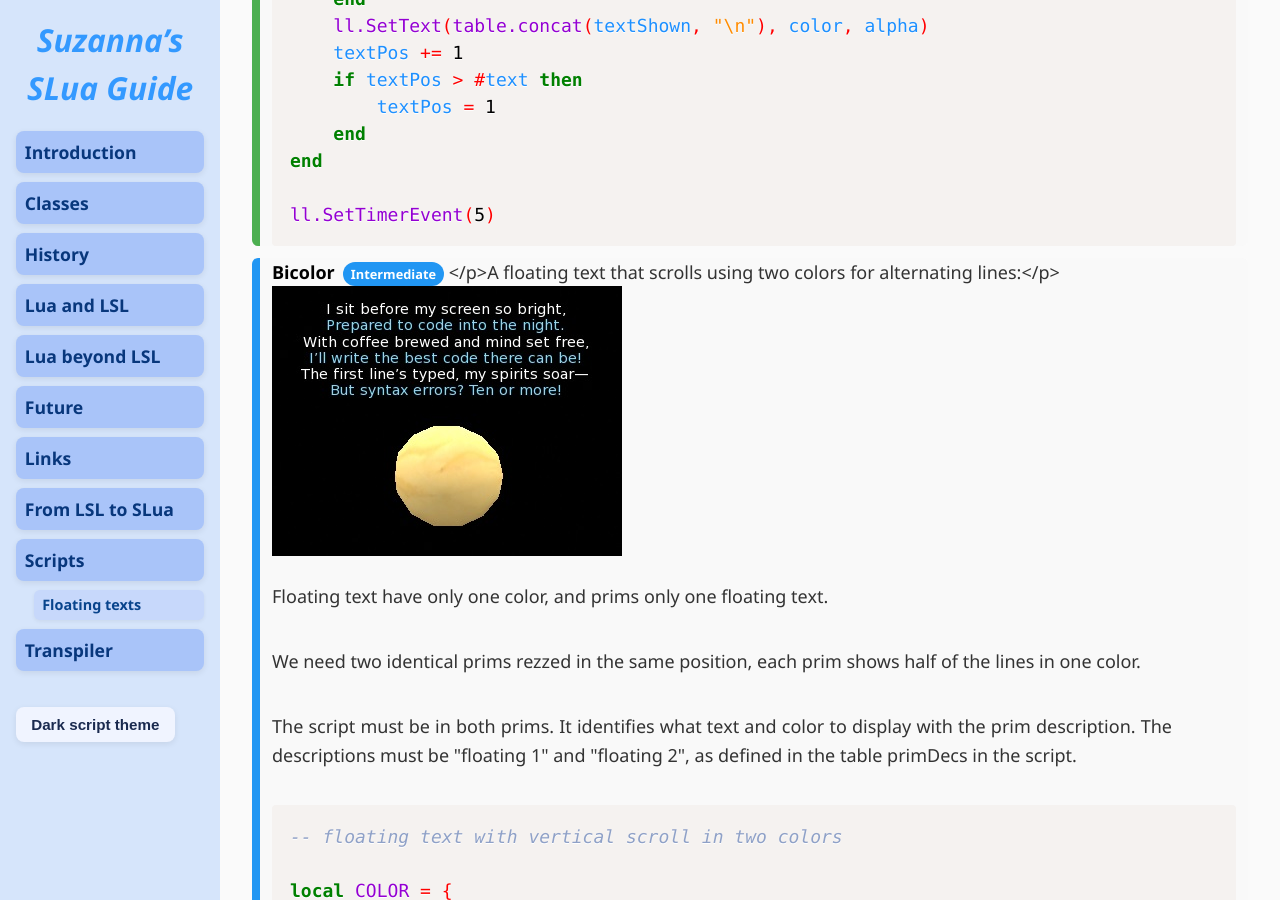
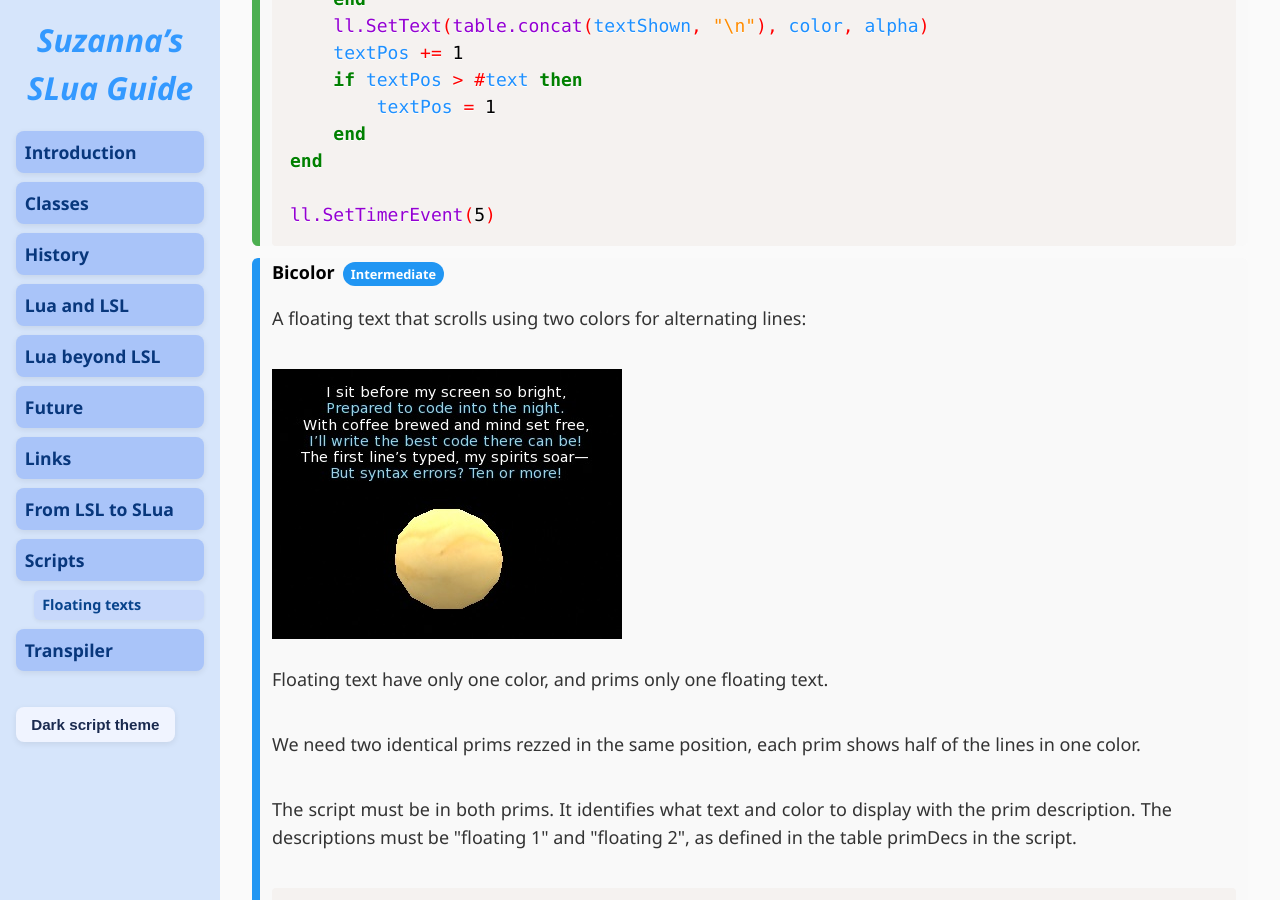
Before and after one commit to Suzanna-Linn/slua, a Jekyll site: the page built from docs/scripts-floating-texts.md, in a window 1280 px wide and 900 px high, scrolled down 7149 px. Built offline with Jekyll 4.4.1, drawn with Linux system fonts in a browser that asks for light colours; nearby versions of some CDN libraries; our own code applies the rules of GitHub Pages for plain Markdown files; comment, search, counter and statistics services are not loaded.

Commit message:
Update scripts-floating-texts.md

```diff
--- a/docs/scripts-floating-texts.md
+++ b/docs/scripts-floating-texts.md
@@ -261,9 +261,9 @@ ll.SetTimerEvent(5)</code></pre>
 
 <div class="script-box intermediate">
 <h4>Bicolor</h4>
-</p>A floating text that scrolls using two colors for alternating lines:</p>
+<p>A floating text that scrolls using two colors for alternating lines:</p>
 <img src="images/bicolor.jpg" alt="Bicolor">
-<p>Floating text have only one color, and prims only one floating text.
+<p>Floating text have only one color, and prims only one floating text.</p>
 <p>We need two identical prims rezzed in the same position, each prim shows half of the lines in one color.</p>
 <p>The script must be in both prims. It identifies what text and color to display with the prim description. The descriptions must be "floating 1" and "floating 2", as defined in the table primDecs in the script.</p>
 <pre class="language-slua"><code class="language-slua">-- floating text with vertical scroll in two colors
```
